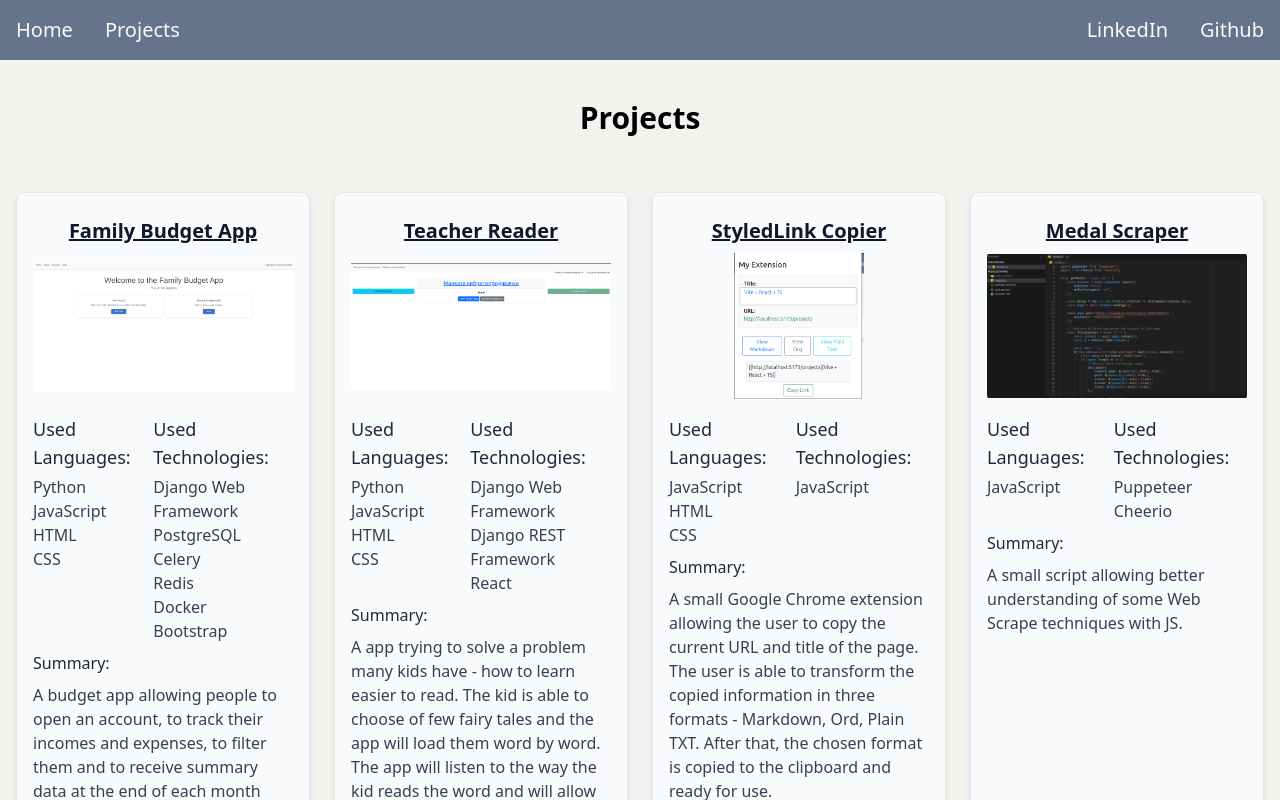
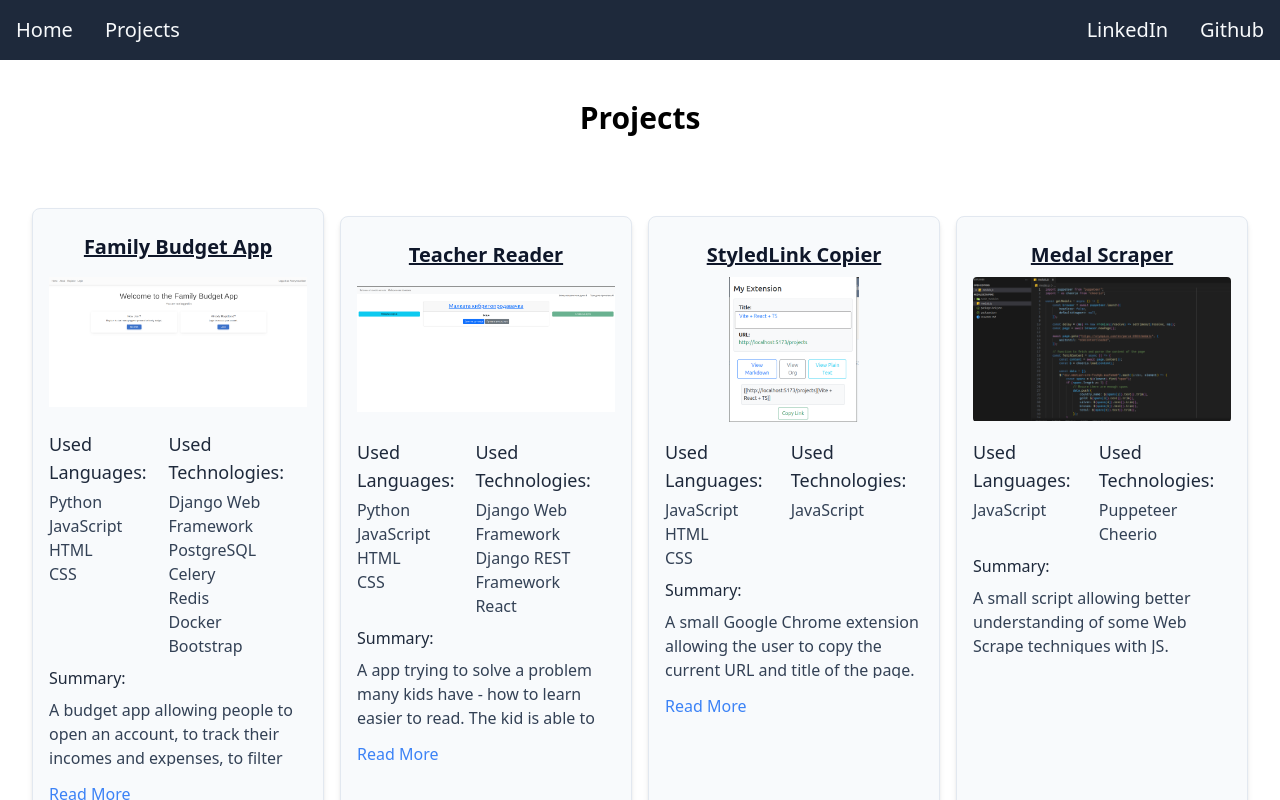
Before and after one commit to vaskoninov/experiments, a React (Vite) app in the folder javascript/staticPOrtfolio/: page /projects in a window 1280 px wide. Shown: the top 800 px of the page. Built offline with nearby package versions, Linux system fonts and the light colour scheme.

Commit message:
some styling, and home

```diff
--- a/javascript/staticPOrtfolio/src/App.tsx
+++ b/javascript/staticPOrtfolio/src/App.tsx
@@ -3,7 +3,7 @@ import { createBrowserRouter, RouterProvider } from "react-router-dom";
 import Home from "./pages/Home";
 import About from "./pages/About";
 import Contacts from "./pages/Contacts";
-import Layout from "./components/Layout";
+import Layout from "./components/structure/Layout";
 import Project from "./pages/Project";
 
 const router = createBrowserRouter([
--- a/javascript/staticPOrtfolio/src/components/projectComponents/SingleProject.tsx
+++ b/javascript/staticPOrtfolio/src/components/projectComponents/SingleProject.tsx
@@ -1,3 +1,4 @@
+import { useState } from "react";
 import Languages from "./Languages";
 import ProjectImage from "./ProjectImage";
 import ProjectTitle from "./ProjectTitle";
@@ -21,15 +22,25 @@ export default function SingleProject({
     resume,
     image,
 }: SingleProject) {
+    const [isExpanded, setIsExpanded] = useState(false);
+
+    const toggleExpanded = () => {
+        setIsExpanded((prev) => !prev);
+    };
+
     return (
-        <div className="container flex flex-col min-w-72 min-h-[700px] p-4 bg-slate-50 shadow-md border border-slate-200 rounded-lg max-w-sm">
+        <div className="container flex flex-col min-w-72 min-h-[600px] p-4 bg-slate-50 shadow-md border border-slate-200 rounded-lg max-w-sm transition-transform transform hover:scale-105 hover:shadow-2xl">
             <ProjectTitle title={name} />
             <ProjectImage projectImage={image} />
             <div className="flex flex-row gap-2 mb-2 justify-between">
                 <Languages languages={languages} />
                 <Technologies technologies={technologies} />
             </div>
-            <Summary summary={resume} />
+            <Summary
+                summary={resume}
+                isExpanded={isExpanded}
+                toggleExpanded={toggleExpanded}
+            />
         </div>
     );
 }
--- a/javascript/staticPOrtfolio/src/components/projectComponents/Summary.tsx
+++ b/javascript/staticPOrtfolio/src/components/projectComponents/Summary.tsx
@@ -1,12 +1,34 @@
-type Summary = {
+type SummaryProps = {
     summary: string;
+    isExpanded: boolean;
+    toggleExpanded: () => void;
 };
 
-export default function Summary({ summary }: Summary) {
+export default function Summary({
+    summary,
+    isExpanded,
+    toggleExpanded,
+}: SummaryProps) {
     return (
         <div>
-            <h3 className="text-slate-800 font-light text-md mb-2">Summary:</h3>
-            <p className="font-thin text-slate-700 text-base">{summary}</p>
+            <div
+                className={`relative overflow-hidden ${
+                    isExpanded ? "max-h-none" : "max-h-[100px]"
+                } transition-all duration-300 ease-in-out`}
+            >
+                <h3 className="text-slate-800 font-light text-md mb-2">
+                    Summary:
+                </h3>
+                <p className="font-thin text-slate-700 text-base">{summary}</p>
+            </div>
+            {summary.length > 250 && (
+                <button
+                    className="mt-4 text-blue-500 hover:text-blue-700"
+                    onClick={toggleExpanded}
+                >
+                    {isExpanded ? "Read Less" : "Read More"}
+                </button>
+            )}
         </div>
     );
 }
--- /dev/null
+++ b/javascript/staticPOrtfolio/src/components/structure/Footer.tsx
@@ -0,0 +1,7 @@
+export default function Footer() {
+    return (
+        <footer className="w-full p-4 bg-slate-800 text-white text-center">
+            © 2024 Vasil Ninov. All rights reserved.
+        </footer>
+    );
+}
--- a/javascript/staticPOrtfolio/src/components/Layout.tsx
+++ b/javascript/staticPOrtfolio/src/components/structure/Layout.tsx
@@ -1,13 +1,15 @@
 import { Outlet } from "react-router-dom";
 import Navbar from "./Navbar";
+import Footer from "./Footer";
 
 export default function Layout() {
     return (
-        <>
+        <div className="flex flex-col min-h-screen">
             <Navbar />
-            <main className="bg-customBg">
+            <main className="flex flex-grow">
                 <Outlet />
             </main>
-        </>
+            <Footer />
+        </div>
     );
 }
--- a/javascript/staticPOrtfolio/src/components/Navbar.tsx
+++ b/javascript/staticPOrtfolio/src/components/structure/Navbar.tsx
@@ -2,7 +2,7 @@ import { Link } from "react-router-dom";
 
 export default function Navbar() {
     return (
-        <nav className="flex p-2 bg-slate-500">
+        <nav className="flex p-2 bg-slate-800">
             <div className="flex flex-1 gap-4">
                 <Link
                     className="text-slate-50 text-xl hover:bg-customBg hover:text-slate-800 p-2"
--- a/javascript/staticPOrtfolio/src/pages/Home.tsx
+++ b/javascript/staticPOrtfolio/src/pages/Home.tsx
@@ -1,15 +1,49 @@
 export default function Home() {
     return (
-        <>
-            <div className="flex flex-row w-full h-screen">
-                <div className="w-1/2 bg-slate-400">
-                    <img src="" alt="My personal photo" />
-                </div>
-                <div className="w-1/2">
-                    Hello, My name is Vasil Ninov and I am happy to present
-                    myself and my software projects.
-                </div>
+        <div className="flex flex-col lg:flex-row w-full flex-1">
+            <div className="w-full lg:w-1/2 flex items-center justify-center p-6">
+                <img
+                    src="/images/personal.jpg"
+                    alt="My personal photo"
+                    className="w-full max-w-[250px] md:max-w-[300px] lg:max-w-[350px] object-cover shadow-lg rounded-lg"
+                />
             </div>
-        </>
+
+            <div className="w-full lg:w-1/2 flex flex-col justify-center items-start bg-slate-500 text-customBg p-6 md:p-8 lg:p-12">
+                <strong className="text-left mb-4 text-2xl md:text-3xl xl:text-4xl">
+                    Hello, My name is Vasil Ninov
+                </strong>
+                <p className="text-left mb-4 text-base md:text-lg lg:text-xl">
+                    After two decades of experience in education, I made the
+                    exciting transition to the world of software development. My
+                    background as a history teacher and assistant dean has honed
+                    my skills in project management, communication, and
+                    problem-solving. Now, as an aspiring Python developer, I aim
+                    to blend creativity with technical precision. I'm passionate
+                    about leveraging my skills to contribute to innovative
+                    projects, and I’m eager to learn and grow in this dynamic
+                    industry.
+                </p>
+                <p className="text-left mb-4 text-base md:text-lg lg:text-xl">
+                    I’ve completed several courses and certifications that
+                    solidify my technical foundation, including CS50
+                    Introduction to Programming with Python, DevOps and Agile
+                    Foundations, and advanced Python modules. I am also
+                    comfortable working with Django, PostgreSQL, and front-end
+                    basics like HTML, CSS, and JavaScript. Combining these newly
+                    developed skills with my extensive experience in teaching
+                    and managing student programs, I offer a unique perspective
+                    and a well-rounded approach to problem-solving in tech
+                    environments.
+                </p>
+                <p className="text-left text-base md:text-lg lg:text-xl">
+                    I believe in building solutions that not only work but are
+                    designed thoughtfully and thoroughly. My journey into IT is
+                    driven by curiosity, a commitment to lifelong learning, and
+                    a desire to create a positive impact through technology.
+                    Let’s connect and build the future together.
+                </p>
+            </div>
+        </div>
     );
 }
--- a/javascript/staticPOrtfolio/src/pages/Project.tsx
+++ b/javascript/staticPOrtfolio/src/pages/Project.tsx
@@ -5,18 +5,20 @@ console.log(projects);
 
 export default function Project() {
     return (
-        <>
+        <div className="flex flex-col items-center w-full">
             <h1 className="text-center font-bold text-3xl p-10">Projects</h1>
-            <div className="flex items-center justify-center">
-                <div className="grid grid-cols-1 md:grid-cols-2 lg:grid-cols-3 xl:grid-cols-4 gap-6 p-4">
+
+            <div className="grid grid-cols-1 md:grid-cols-2 lg:grid-cols-3 xl:grid-cols-4 gap-4 p-8 w-full">
                 {projects &&
                     projects.map((project) => (
-                            <div key={project.id}>
+                        <div
+                            key={project.id}
+                            className="flex items-center justify-center"
+                        >
                             <SingleProject {...project} />
                         </div>
                     ))}
             </div>
         </div>
-        </>
     );
 }
```
Also changed, not shown: javascript/staticPOrtfolio/public/images/personal.jpg (added). Lines whose indentation alone changed are shown as unchanged.
